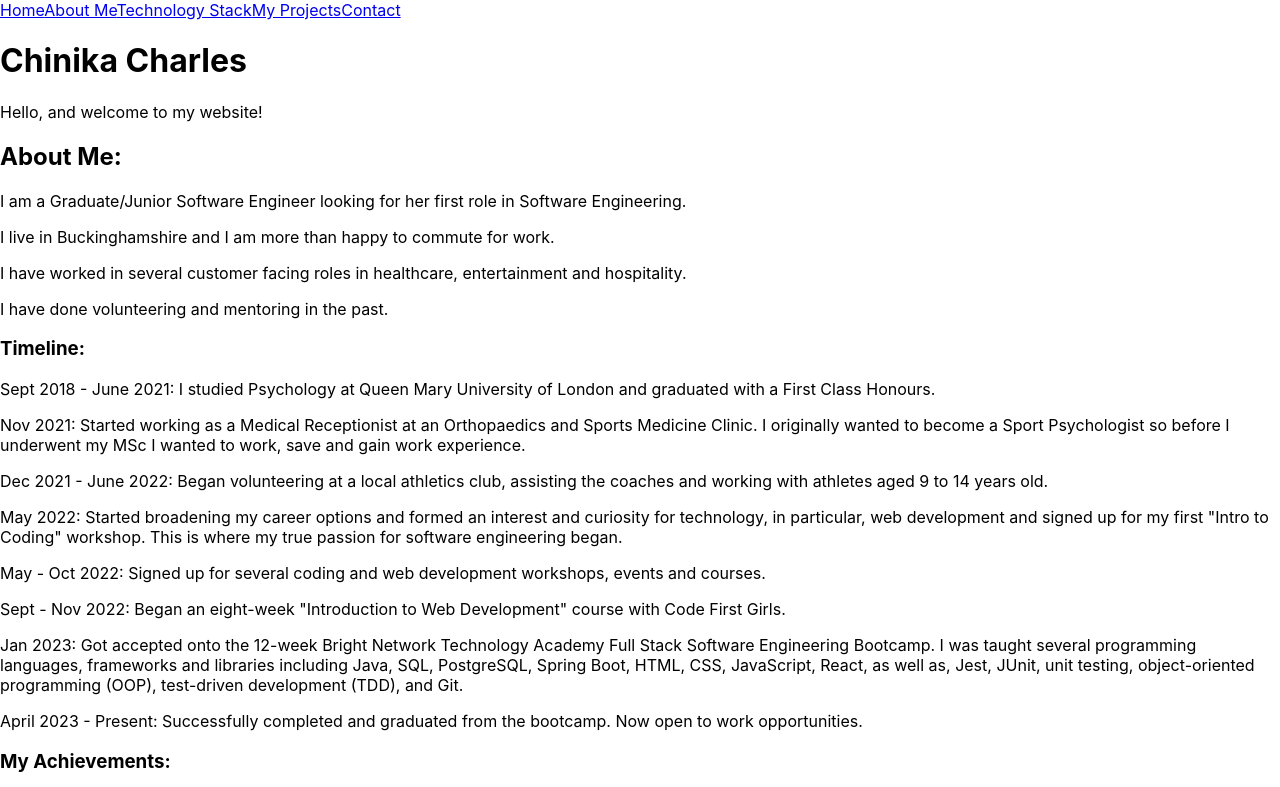
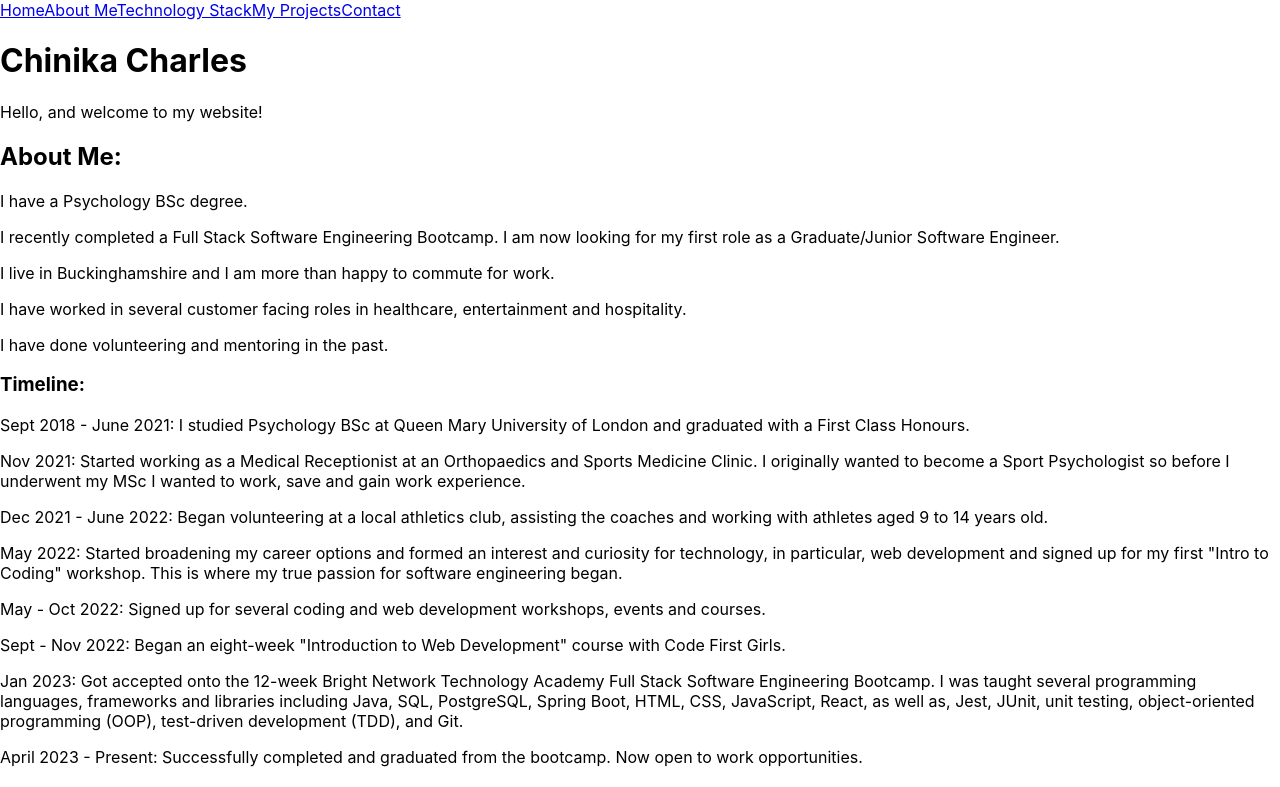
Before and after one commit to ChinikaC/My_Portfolio, a React (Create React App) app: page / in a window 1280 px wide. Shown: the top 787 px of the page. Built offline with nearby package versions, Linux system fonts and the light colour scheme.

Commit message:
Updated 'about me' section

```diff
--- a/src/components/AboutMe.js
+++ b/src/components/AboutMe.js
@@ -9,13 +9,15 @@ const AboutMe = () => {
             </div>
             <div>
                 <h2>About Me:</h2>
-                <p>I am a Graduate/Junior Software Engineer looking for her first role in Software Engineering.</p>
+                <p>I have a Psychology BSc degree.</p>
+                <p>I recently completed a Full Stack Software Engineering Bootcamp. I am now
+                looking for my first role as a Graduate/Junior Software Engineer.</p>
                 <p>I live in Buckinghamshire and I am more than happy to commute for work. </p>
                 <p>I have worked in several customer facing roles in healthcare, entertainment and hospitality.</p>
                 <p>I have done volunteering and mentoring in the past.</p>
 
                 <h3>Timeline:</h3>
-                <p>Sept 2018 - June 2021: I studied Psychology at Queen Mary University of London and graduated with a First Class Honours.</p>
+                <p>Sept 2018 - June 2021: I studied Psychology BSc at Queen Mary University of London and graduated with a First Class Honours.</p>
 
                 <p>Nov 2021: Started working as a Medical Receptionist at an Orthopaedics and Sports Medicine Clinic.
                     I originally wanted to become a Sport Psychologist so before I underwent my MSc I wanted to work, save
```
